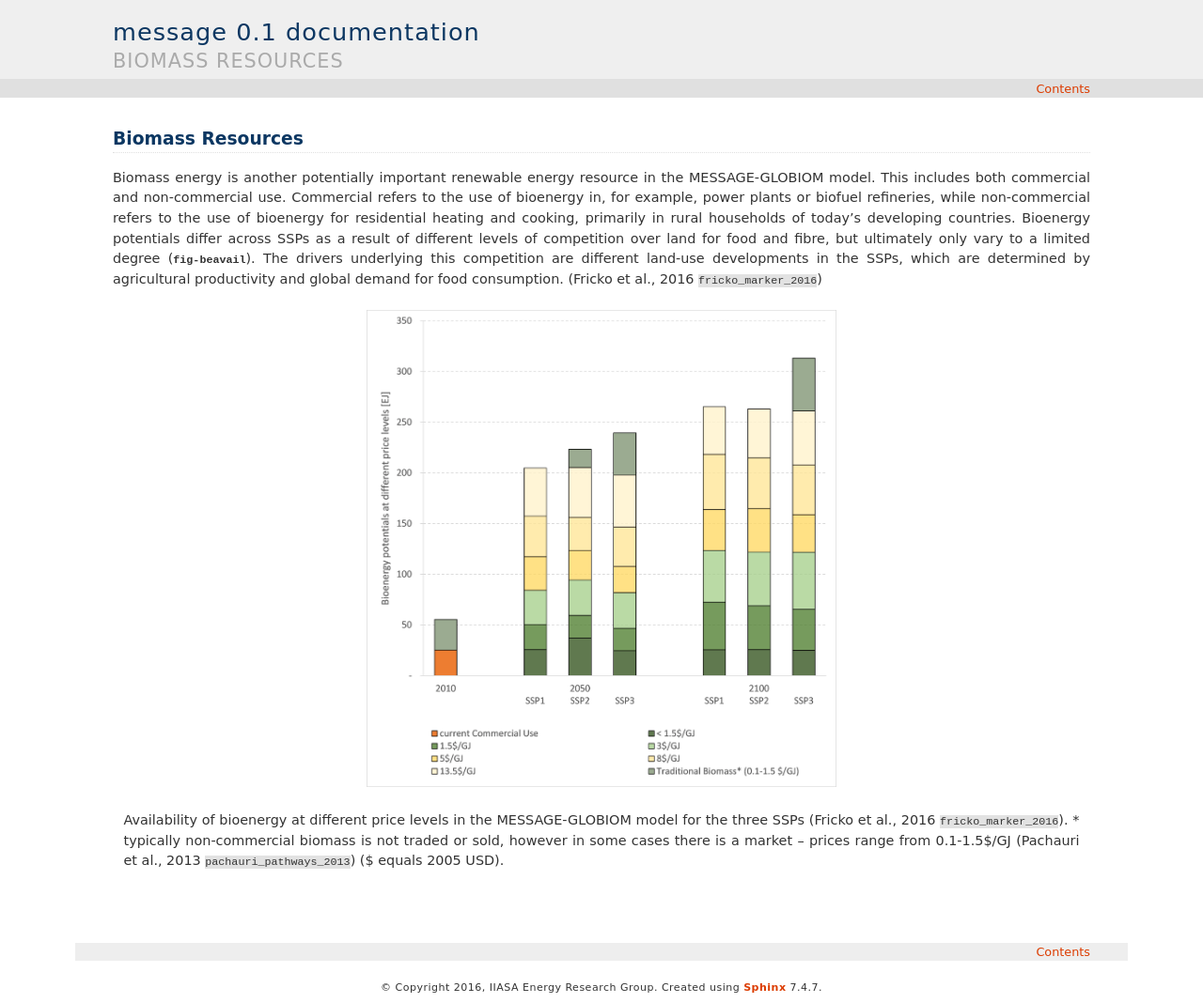
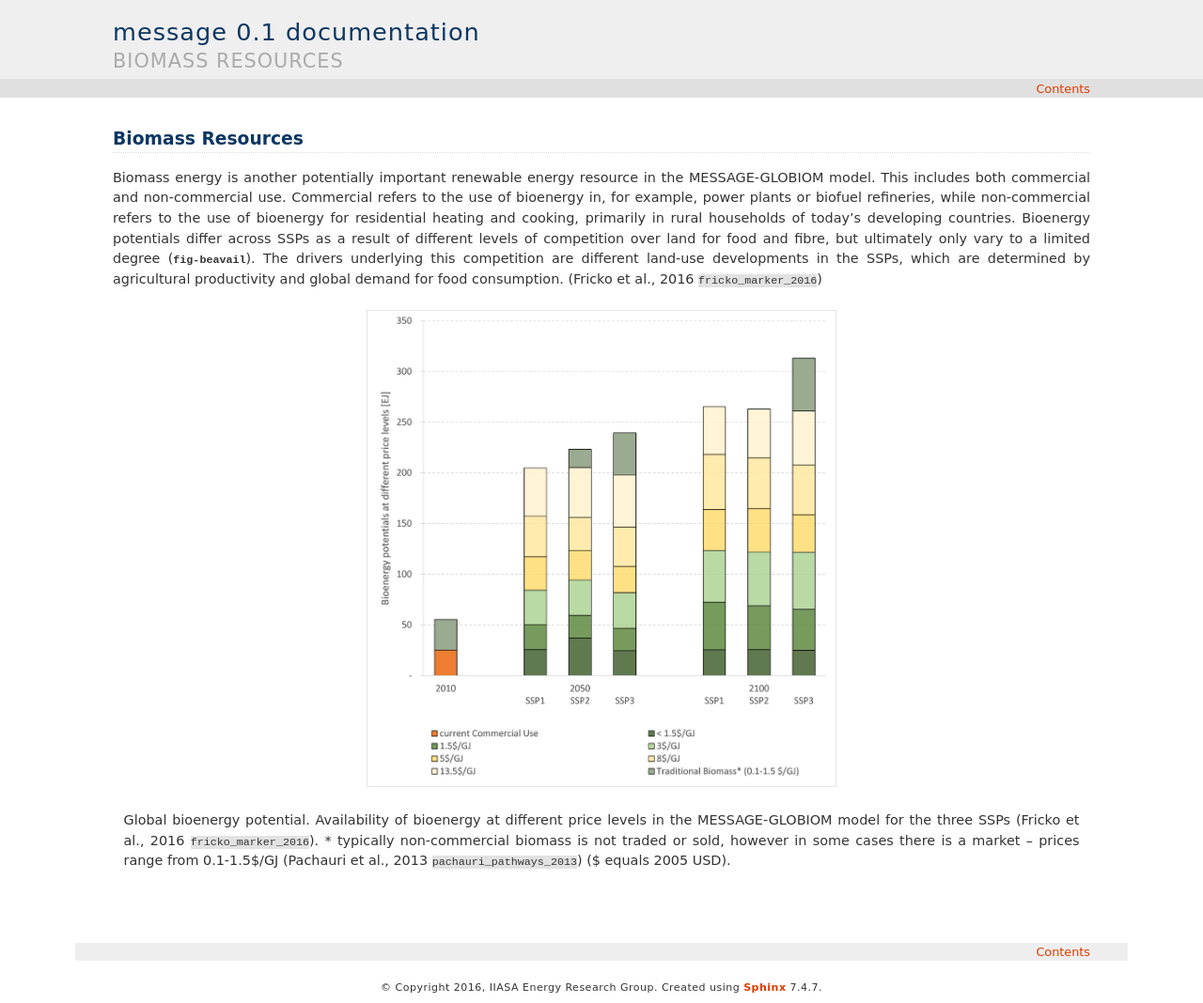
Before and after one commit to iiasa/message_doc, a Sphinx documentation site: the page built from source/message_globiom/energy/resource/bioenergy.rst, in a window 1280 px wide. Shown: the whole page at 94% size. Built offline with Sphinx 7.4.7, drawn with Linux system fonts in a browser that asks for light colours; pages that are not in the unit, such as notebooks, are missing from menus; cross-references to code outside the pages are shown as plain code.

Commit message:
Update bioenergy.rst

```diff
--- a/source/message_globiom/energy/resource/bioenergy.rst
+++ b/source/message_globiom/energy/resource/bioenergy.rst
@@ -6,4 +6,4 @@ Biomass energy is another potentially important renewable energy resource in the
 .. figure:: /_static/Availability_BE.png
    :width: 500px
 
-   Availability of bioenergy at different price levels in the MESSAGE-GLOBIOM model for the three SSPs (Fricko et al., 2016 :cite:`fricko_marker_2016`). * typically non-commercial biomass is not traded or sold, however in some cases there is a market – prices range from 0.1-1.5$/GJ (Pachauri et al., 2013 :cite:`pachauri_pathways_2013`) ($ equals 2005 USD).
+   Global bioenergy potential. Availability of bioenergy at different price levels in the MESSAGE-GLOBIOM model for the three SSPs (Fricko et al., 2016 :cite:`fricko_marker_2016`). * typically non-commercial biomass is not traded or sold, however in some cases there is a market – prices range from 0.1-1.5$/GJ (Pachauri et al., 2013 :cite:`pachauri_pathways_2013`) ($ equals 2005 USD).
```
